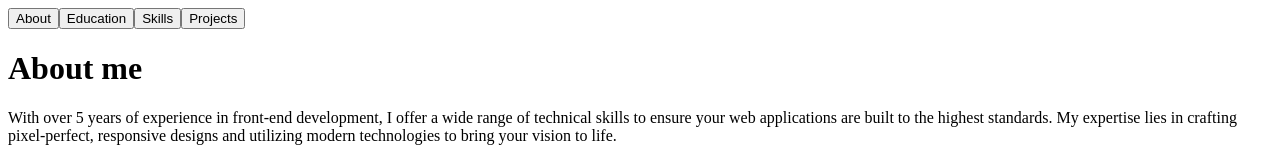
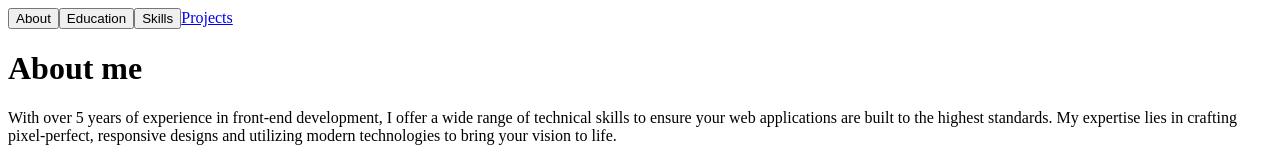
Before and after one commit to ZIHAD22/portfolio, a Next.js app: page /Resume/Main in a window 1280 px wide. Shown: the top 160 px of the page. Built offline with nearby package versions, Linux system fonts and the light colour scheme.

Commit message:
solve the error

```diff
--- a/src/pages/Resume/Main.tsx
+++ b/src/pages/Resume/Main.tsx
@@ -1,5 +1,4 @@
 "use client";
-import { ScrollArea } from "@/components/ui/scroll-area";
 import { Tabs, TabsContent, TabsList, TabsTrigger } from "@/components/ui/tabs";
 import { motion } from "framer-motion";
 import React from "react";
@@ -31,10 +30,11 @@
               <TabsTrigger value="skills" className="w-full">
                 Skills
               </TabsTrigger>
-              <Link href="/works" className="w-full">
-                <TabsTrigger value="projects" className="w-full">
-                  Projects
-                </TabsTrigger>
+              <Link
+                href="/works"
+                className="inline-flex items-center w-full bg-[#27272c] justify-center whitespace-nowrap text-white rounded-lg p-3 text-balance font-medium ring-offset-white transition-all disabled:pointer-events-none disabled:opacity-50 data-[state=active]:bg-accent data-[state=active]:text-primary data-[state=active]:font-bold data-[state:active]:shadow-sm"
+              >
+                Projects
               </Link>
             </TabsList>
 
```
